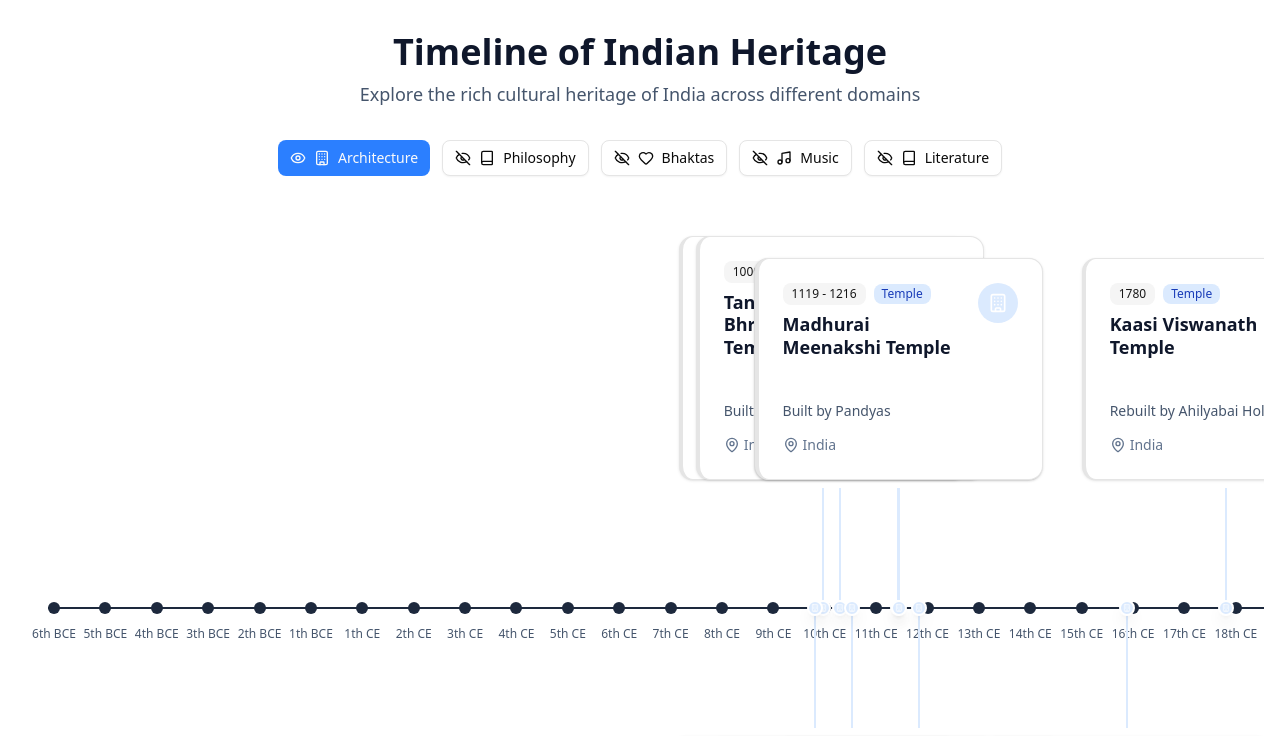
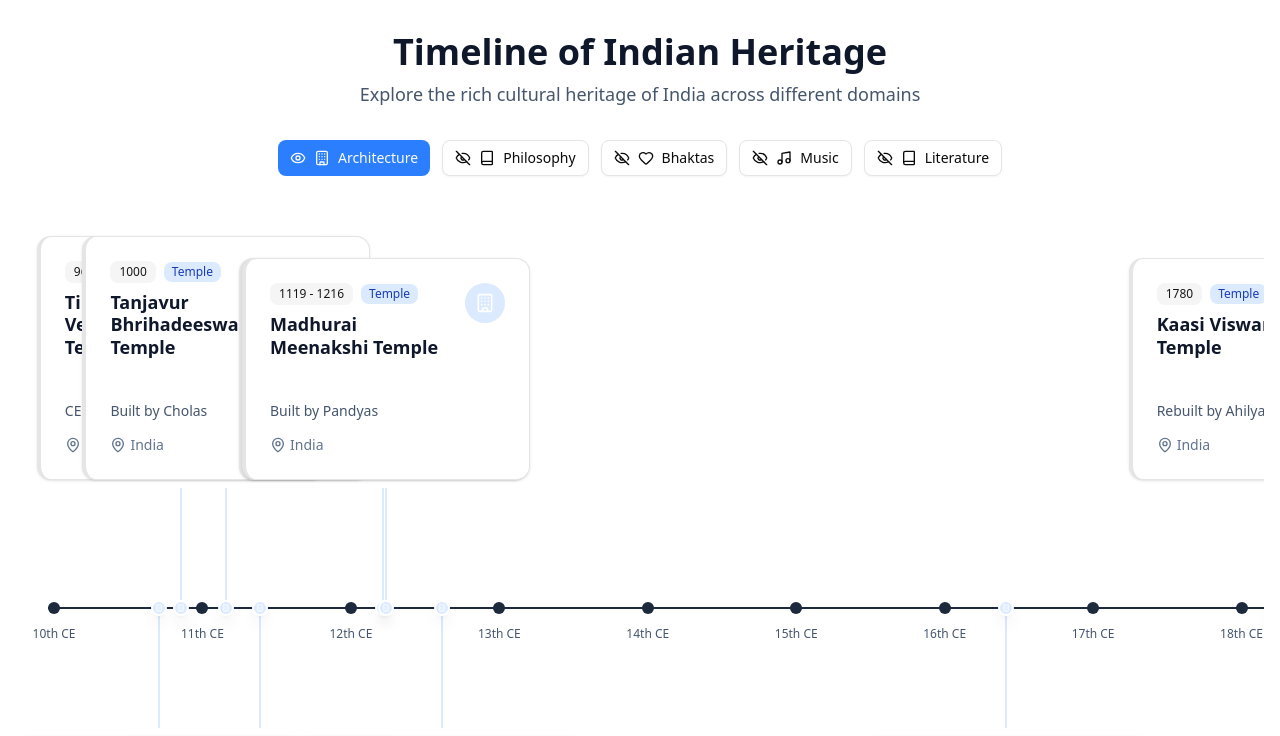
Before and after one commit to harshasomisetty/india-timeline, a Next.js app: page / in a window 1280 px wide. Shown: the top 736 px of the page. Built offline with nearby package versions, Linux system fonts and the light colour scheme.

Commit message:
auto scale

```diff
--- a/components/horizontal-timeline.tsx
+++ b/components/horizontal-timeline.tsx
@@ -34,6 +34,22 @@ export default function HorizontalTimeline({
 }: HorizontalTimelineProps) {
   const [hoveredEvent, setHoveredEvent] = useState<string | null>(null);
 
+  // Calculate min and max years from events with padding
+  const years = events.map((event) => event.year);
+  const minEventYear = Math.min(...years);
+  const maxEventYear = Math.max(...years);
+
+  // Add padding of 10% of the total range on each side
+  const yearRange = maxEventYear - minEventYear;
+  const padding = yearRange * 0.1;
+  const minYear = Math.floor(minEventYear - padding);
+  const maxYear = Math.ceil(maxEventYear + padding);
+
+  // Filter centuries to only show relevant ones
+  const relevantCenturies = centuries.filter(
+    (c) => c.year >= minYear && c.year <= maxYear,
+  );
+
   return (
     <div className="relative overflow-x-auto pb-8">
       <div className="min-w-[1400px] relative px-8">
@@ -43,12 +59,8 @@ export default function HorizontalTimeline({
           <div className="absolute w-full h-0.5 bg-slate-800 dark:bg-slate-200 top-1/2 transform -translate-y-1/2 z-10" />
 
           {/* Century markers on the line */}
-          {centuries
-            .filter((c) => c.century >= -6 && c.century <= 21)
-            .map((century, index) => {
-              const totalCenturies = centuries.filter(
-                (c) => c.century >= -6 && c.century <= 21,
-              ).length;
+          {relevantCenturies.map((century, index) => {
+            const totalCenturies = relevantCenturies.length;
             const leftPosition = (index / (totalCenturies - 1)) * 100;
 
             return (
@@ -73,9 +85,7 @@ export default function HorizontalTimeline({
               categoryIcons[event.timeline as keyof typeof categoryIcons];
             const isAbove = index % 2 === 0;
 
-            // Calculate position based on year (-600 to 2100 range)
-            const minYear = -600;
-            const maxYear = 2100;
+            // Calculate position based on the dynamic year range
             const leftPosition =
               ((event.year - minYear) / (maxYear - minYear)) * 100;
 
```
Lines whose indentation alone changed are shown as unchanged.
